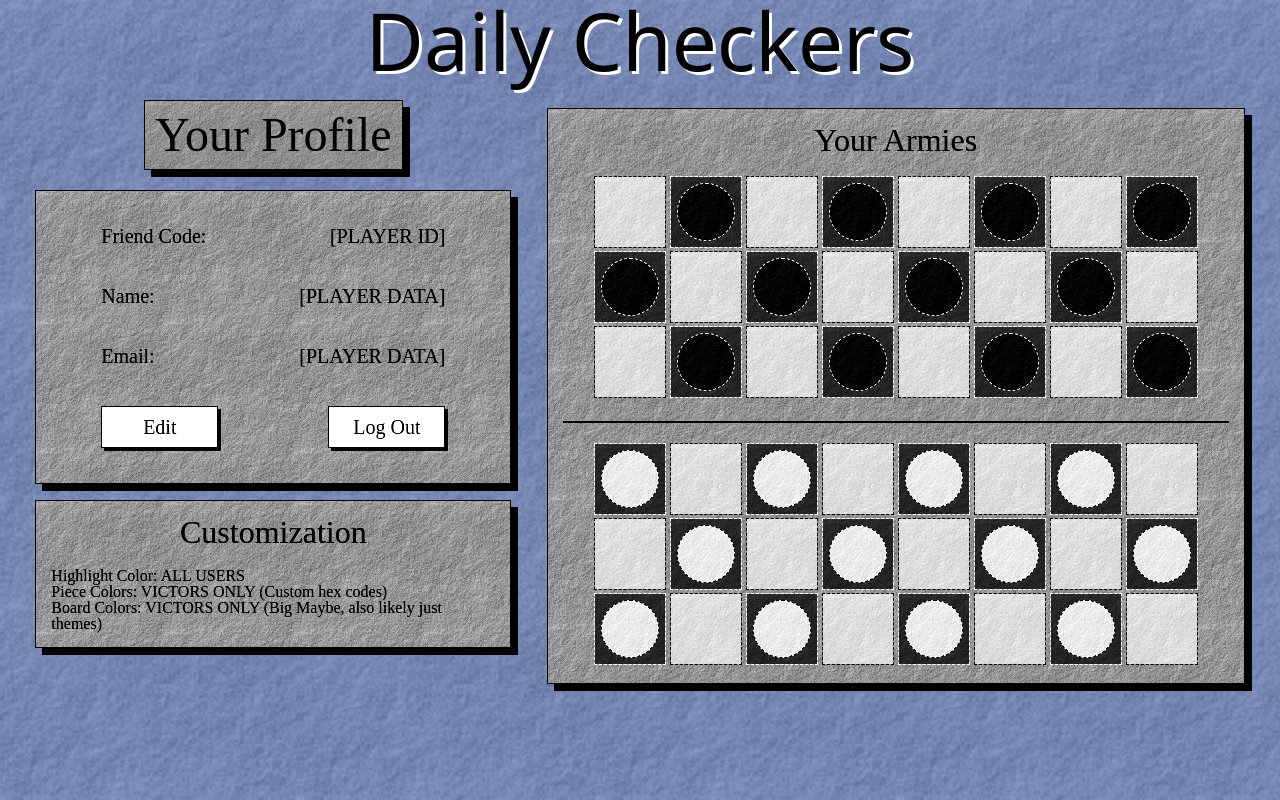
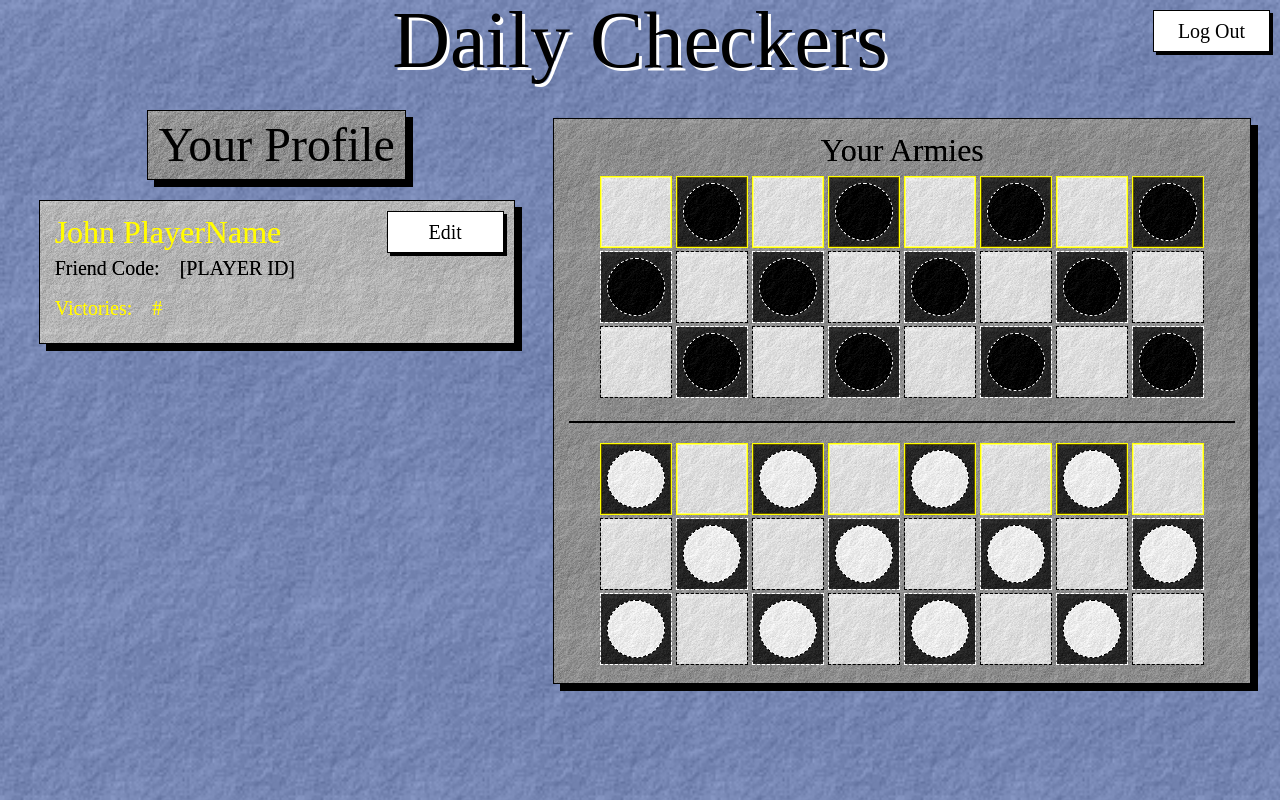
Before and after one commit to Mcbuzzerr/daily-checkers, a plain HTML site: page frontend/profile.html in a window 1280 px wide. Drawn offline with Linux system fonts and the light colour scheme; a web font is replaced by a local one.

Commit message:
Model Updates and Frontend Updates

```diff
--- a/frontend/css/css_reset.css
+++ b/frontend/css/css_reset.css
@@ -147,3 +147,34 @@ h6,
 div {
     user-select: none;
 }
+
+.logout {
+    position: absolute;
+    top: 10px;
+    right: 10px;
+}
+
+.button {
+    padding: 10px 20px;
+    font-size: 20px;
+    cursor: pointer;
+    border: solid 1px black;
+    background-color: white;
+    box-shadow: 3px 3px 0px black;
+    text-align: center;
+}
+
+.button:hover {
+    box-shadow: none;
+    transform: translate(3px, 3px);
+}
+
+h1 {
+    font-size: 5em;
+    color: black;
+    margin-bottom: 20px;
+    font-family: "Blaka Hollow";
+    /*"Chokokutai", system-ui;*/
+    text-shadow: 3px 3px 0px white;
+    text-wrap: none;
+}
--- a/frontend/css/game.css
+++ b/frontend/css/game.css
@@ -1,10 +1,12 @@
 :root {
+    --player-b-piece-color-secondary: #000;
+    --player-a-piece-color-secondary: #fff;
+    /* No longer really used ^^^^ */
+
     --player-a-piece-color-primary: #000;
-    --player-a-piece-color-secondary: #fff;
     --player-b-piece-color-primary: #fff;
-    --player-b-piece-color-secondary: #000;
 
-    --current-player-outline-color: rgb(41, 64, 239);
+    --current-player-outline-color: #2940ef;
 
     --cell-size: min(8vh, 9vw);
 
@@ -42,17 +44,6 @@ main {
     justify-content: flex-start;
     align-items: center;
     flex-direction: column;
-}
-
-
-h1 {
-    font-size: 5em;
-    color: black;
-    margin-bottom: 20px;
-    font-family: "Blaka Hollow";
-    /*"Chokokutai", system-ui;*/
-    text-shadow: 3px 3px 0px white;
-    text-wrap: none;
 }
 
 .board {
--- a/frontend/css/my_profile.css
+++ b/frontend/css/my_profile.css
@@ -4,7 +4,8 @@
     --player-b-piece-color-primary: #fff;
     --player-b-piece-color-secondary: #000;
 
-    --current-player-outline-color: rgb(41, 64, 239);
+    --current-player-outline-color: #ffe600;
+    --current-player-background-color: #adadad;
 
     --cell-size: min(9vh, 10vw);
 
@@ -40,15 +41,6 @@ main {
     flex-direction: column;
 }
 
-
-h1 {
-    font-size: 5em;
-    color: black;
-    margin-bottom: 20px;
-    font-family: "Chokokutai", system-ui;
-    text-shadow: 3px 3px 0px white;
-}
-
 h2 {
     font-size: 3em;
     color: black;
@@ -62,44 +54,51 @@ h2 {
 h3 {
     font-size: 2em;
     color: black;
-    margin-bottom: 20px;
+    margin-bottom: 10px;
 }
 
 .slate {
     padding: 15px;
     background-color: gray;
     border: 1px solid black;
-    box-shadow: 7px 7px 0px black;
     display: flex;
     flex-direction: column;
-    align-items: center;
+    box-shadow: 7px 7px 0px black;
+    /* align-items: center; */
     justify-content: space-evenly;
-    background-image: url(../img/gray020.png);
     filter: contrast(1.3);
     min-width: 400px;
+    position: relative;
+}
+
+.slate::before {
+    content: "";
+    position: absolute;
+    top: 0;
+    left: 0;
+    height: 100%;
+    width: 100%;
+    background-image: url(../img/gray020.png);
+    filter: contrast(1.8) opacity(0.35);
+    z-index: -1;
 }
 
 .bar {
     display: flex;
     justify-content: space-between;
-    padding: 10px 50px;
-    width: calc(100% - 100px);
+    padding: 2.5px 40px;
+    width: calc(100% - 80px);
+}
+
+.wide-bar {
+    display: flex;
+    justify-content: flex-start;
+    gap: 20px;
+    width: 100%
 }
 
 .button {
-    padding: 10px 20px;
-    font-size: 20px;
-    cursor: pointer;
-    border: solid 1px black;
-    background-color: white;
-    box-shadow: 3px 3px 0px black;
     width: 75px;
-    text-align: center;
-}
-
-.button:hover {
-    box-shadow: none;
-    transform: translate(3px, 3px);
 }
 
 .button.submit {
@@ -123,6 +122,7 @@ h3 {
 .army-div {
     width: 666px;
     justify-content: start;
+    align-items: center;
 }
 
 .cell {
@@ -170,6 +170,11 @@ h3 {
     width: 100%;
     height: 100%;
     filter: opacity(0.6);
+}
+
+.cell.highlighted {
+    outline: var(--current-player-outline-color) solid 2px;
+    outline-offset: -2px;
 }
 
 .divider {
@@ -243,11 +248,14 @@ h3 {
 }
 
 .profile-section {
-    height: 75%;
     display: flex;
     justify-content: flex-start;
     align-items: center;
     flex-direction: column;
+    overflow-y: auto;
+    overflow-x: hidden;
+    padding: 10px;
+    max-height: calc(100vh - 120px);
 }
 
 .hidden {
@@ -259,7 +267,26 @@ h3 {
 }
 
 .profile-section p,
-.profile-section label {
+.profile-section label,
+.profile-section span {
     font-size: 20px;
     margin: 10px 0;
 }
+
+.playerName {
+    margin: 0;
+}
+
+.playerColor {
+    color: var(--current-player-outline-color);
+}
+
+.player-slate {
+    background-color: var(--current-player-background-color);
+}
+
+.button.edit {
+    position: absolute;
+    top: 0;
+    right: 10px;
+}
--- a/frontend/css/registerLogin.css
+++ b/frontend/css/registerLogin.css
@@ -33,15 +33,6 @@ main {
     justify-content: flex-start;
     align-items: center;
     flex-direction: column;
-}
-
-
-h1 {
-    font-size: 5em;
-    color: black;
-    margin-bottom: 20px;
-    font-family: "Chokokutai", system-ui;
-    text-shadow: 3px 3px 0px white;
 }
 
 h2 {
--- a/frontend/js/board.js
+++ b/frontend/js/board.js
@@ -25,7 +25,7 @@ const renderBoard = (
 
         if (game_board[y][x] != null) {
             cells[i].innerHTML = game_board[y][x].id;
-            let pieceText = game.players[game_board[y][x].id.split("-")[1]].pieces[game_board[y][x].id.split("-")[0] - 1];
+            let pieceText = game.players[game_board[y][x].id.split("-")[1]].pieces[game_board[y][x].id.split("-")[0] - 1].displayText;
             let color = game_board[y][x].id.split("-")[1] === "A" ? "black" : "white";
             cells[i].innerHTML = `<div class="piece ${color}" id="${game_board[y][x].id}">${pieceText}</div>`;
             if (game.turnCount % 2 === 0 && game_board[y][x].id.split("-")[1] === "A" || game.turnCount % 2 !== 0 && game_board[y][x].id.split("-")[1] === "B") {
@@ -44,9 +44,7 @@ const renderBoard = (
 const setColors = (players) => {
     let root = document.documentElement;
     root.style.setProperty("--player-a-piece-color-primary", players.A.primaryColor);
-    root.style.setProperty("--player-a-piece-color-secondary", players.A.secondaryColor);
     root.style.setProperty("--player-b-piece-color-primary", players.B.primaryColor);
-    root.style.setProperty("--player-b-piece-color-secondary", players.B.secondaryColor);
 }
 
 const selectPiece = (event) => {
--- a/frontend/my_profile.html
+++ b/frontend/profile.html
@@ -6,8 +6,8 @@
 
     <link rel="preconnect" href="https://fonts.googleapis.com">
     <link rel="preconnect" href="https://fonts.gstatic.com" crossorigin>
-    <link href="https://fonts.googleapis.com/css2?family=Chokokutai&family=Rubik+Glitch+Pop&display=swap"
-        rel="stylesheet">
+    <link href="https://fonts.googleapis.com/css2?family=Blaka+Hollow&display=swap" rel="stylesheet">
+
 
     <meta charset="UTF-8">
     <meta name="viewport" content="width=device-width, initial-scale=1.0">
@@ -18,64 +18,85 @@
 
 <body>
     <main>
+        <p class="button logout" onclick="handleLogoutClicked()">Log Out</p>
         <h1>Daily Checkers</h1>
         <div class="hori-flex">
             <div class="profile-section">
                 <h2>Your Profile</h2>
-                <div class="slate">
+                <div class="slate player-slate">
+                    <h3 class="playerName playerColor">John PlayerName</h3>
+                    <div class="wide-bar">
+                        <label for="name">Friend Code: </label>
+                        <p>[PLAYER ID]</p>
+                    </div>
+                    <div class="wide-bar">
+                        <label class="playerColor" for="name">Victories: </label>
+                        <span class="playerColor" id="player-victories">#</span>
+                    </div>
+                    <p class="button edit" onclick="handleEditClicked()">Edit</p>
+                </div>
+                <div class="slate hidden">
+                    <h3>Account</h3>
                     <div class="bar">
                         <label for="name">Friend Code: </label>
                         <p>[PLAYER ID]</p>
                     </div>
                     <div class="bar">
                         <label for="name">Name: </label>
-                        <p>[PLAYER DATA]</p>
-                        <input class="hidden" type="text" id="name" name="name">
+                        <input type="text" id="name" name="name">
                     </div>
                     <div class="bar">
                         <label for="email">Email: </label>
-                        <p>[PLAYER DATA]</p>
-                        <input class="hidden" type="text" id="email" name="email">
+                        <input type="text" id="email" name="email">
                     </div>
-                    <div class="bar hidden">
-                        <label for="password">Password: </label>
+                    <div class="bar">
+                        <label for="password">Confirm Password: </label>
                         <input type="password" id="confirm-password" name="confirm-password">
                     </div>
+                    <h3>Customization</h3>
                     <div class="bar">
-                        <p class="button submit hidden" onclick="handleSaveClicker()">Save</p>
-                        <p class="button" onclick="handleEditClicked()">Edit</p>
-                        <p class="button" onclick="handleLogoutClicked()">Log Out</p>
-                        <p class="button cancel hidden" onclick="handleDeleteClicked()">Delete</p>
+                        <label for="highlight-color">Highlight Color: </label>
+                        <input type="color" id="highlight-color" name="highlight-color">
                     </div>
-                </div>
-                <br />
-                <div class="slate">
-                    <h3>Customization</h3>
-                    Highlight Color: ALL USERS <br />
-                    Piece Colors: VICTORS ONLY (Custom hex codes) <br />
-                    Board Colors: VICTORS ONLY (Big Maybe, also likely just themes)
+                    <div class="bar">
+                        <label for="background-color">Background Color: </label>
+                        <input type="color" id="background-color" name="background-color">
+                    </div>
+                    <div class="bar">
+                        <label for="piece-a-color">Black Piece Color: </label>
+                        <input type="color" id="piece-a-color" name="piece-a-color">
+                    </div>
+                    <div class="bar">
+                        <label for="piece-b-color">White Piece Color: </label>
+                        <input type="color" id="piece-b-color" name="piece-b-color">
+                    </div>
+                    <div class="bar">
+                        <p class="button submit" onclick="handleSaveClicker()">Save</p>
+                        <p class="button" onclick="handleCancelClicked()">Cancel</p>
+                        <p class="button cancel" onclick="handleDeleteClicked()">Delete</p>
+                    </div>
                 </div>
             </div>
             <div class="slate army-div">
                 <h3>Your Armies</h3>
                 <div class="row">
-                    <div class="cell white"></div>
-                    <div class="cell black">
+                    <div class="cell white highlighted"></div>
+                    <div class="cell black highlighted">
                         <div class="piece black">
                         </div>
                     </div>
-                    <div class="cell white"></div>
-                    <div class="cell black">
+                    <div class="cell white highlighted"></div>
+                    <div class="cell black highlighted">
                         <div class="piece black">
                         </div>
                     </div>
-                    <div class="cell white"></div>
-                    <div class="cell black">
+                    <div class="cell white highlighted"></div>
+                    <div class="cell black highlighted">
                         <div class="piece black">
                         </div>
                     </div>
-                    <div class="cell white"></div>
-                    <div class="cell black">
+                    <div class="cell white highlighted"></div>
+                    <div class="cell black highlighted">
                         <div class="piece black">
                         </div>
                     </div>
@@ -127,30 +148,30 @@
                 <div class="divider">
                 </div>
                 <div class="row">
-                    <div class="cell black">
+                    <div class="cell highlighted black">
                         <div class="piece white">
 
                         </div>
                     </div>
-                    <div class="cell white"></div>
-                    <div class="cell black">
+                    <div class="cell highlighted white"></div>
+                    <div class="cell highlighted black">
                         <div class="piece white">
 
                         </div>
                     </div>
-                    <div class="cell white"></div>
-                    <div class="cell black">
+                    <div class="cell highlighted white"></div>
+                    <div class="cell highlighted black">
                         <div class="piece white">
 
                         </div>
                     </div>
-                    <div class="cell white"></div>
-                    <div class="cell black">
+                    <div class="cell highlighted white"></div>
+                    <div class="cell highlighted black">
                         <div class="piece white">
 
                         </div>
                     </div>
-                    <div class="cell white"></div>
+                    <div class="cell highlighted white"></div>
                 </div>
                 <div class="row">
                     <div class="cell white"></div>
```
Also changed, not shown: frontend/js/game_data.js (+32 -41 lines), frontend/login.html (+2 -2 lines), frontend/play_game.html (+1 -5 lines), frontend/register.html (+2 -2 lines).
